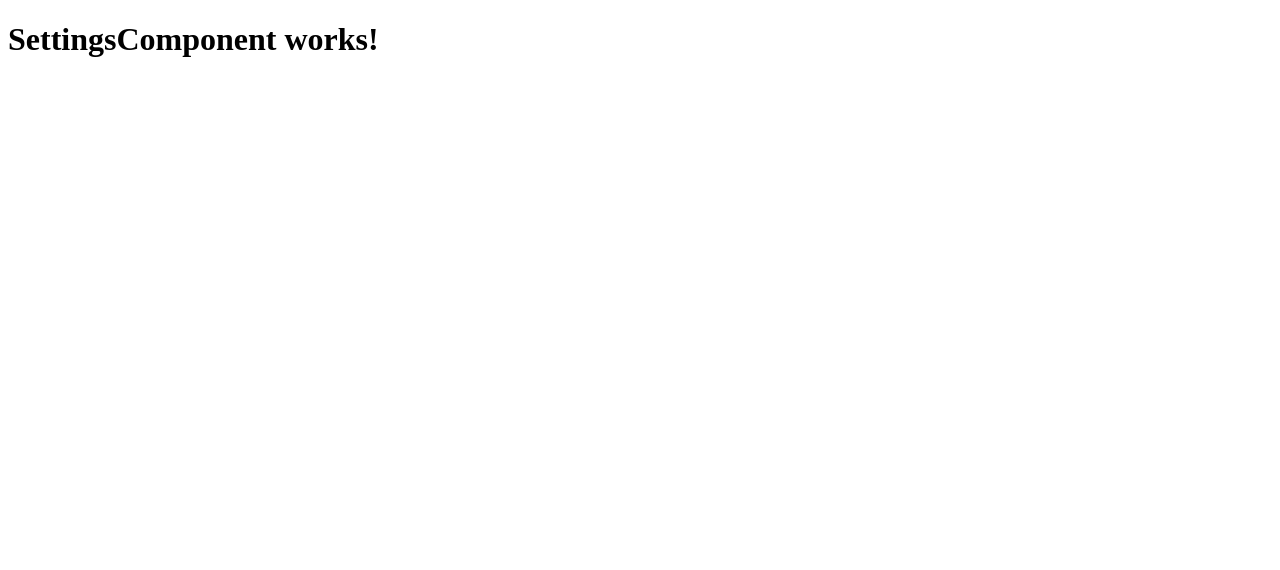
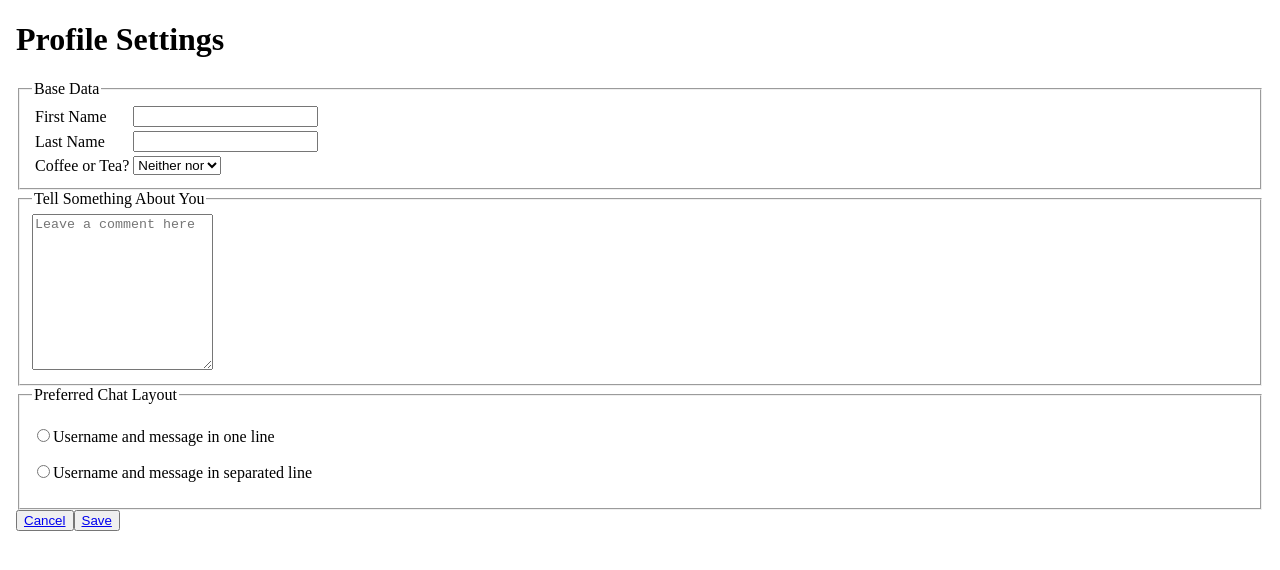
Before and after one commit to hamteer/WBTPraktikum, an Angular app: page /settings in a window 1280 px wide. Shown: the top 570 px of the page. Built offline with nearby package versions, Linux system fonts and the light colour scheme.

Commit message:
html bodys in components eingefügt, bildverlinkungen angepasst, link-mapping angepasst

```diff
--- a/src/app/components/chat/chat.component.html
+++ b/src/app/components/chat/chat.component.html
@@ -1,5 +1,25 @@
-<h1>ChatComponent works!</h1>
+<body>
+    <h1>Chat with Tom</h1>
+    <a [routerLink]="['/friends']">&lt; Back</a> |
+    <a [routerLink]="['/profile']">Profile</a> |
+    <a [routerLink]="['/friends']" class="dangerLink">Remove Friend</a>
 
+    <!--Nachrichten-->
+    <hr>
+    <fieldset class="containerBox chatContainer">
+        <ul class="chat" id="chatList">
+        </ul>
+    </fieldset>
+    <hr>
+    <!--form class="singleTextForm"-->
+        <input type="text" placeholder="New Message" class="formText" id="inputMsg">
+        <button class="formButton" id="sendBtn">Send</button> <br>
+    <!--/form-->
+    <script type="text/javascript" src="../js/chat.js"></script>
+</body>
+
+
+<!-- default code -->
 <div #messagesDiv>
     <!-- hier kommen die Nachrichten rein -->
     Nachricht 1
--- a/src/app/components/friends/friends.component.html
+++ b/src/app/components/friends/friends.component.html
@@ -1 +1,65 @@
-<h1>FriendsComponent works!</h1>
+<body onload="loadUsers()">
+    <h1>Friends</h1>
+    <p>
+        <a href="logout.html">&lt; Logout</a> | <a href="settings.html">Settings</a>
+    </p>
+    <hr>
+    <div class="containerBox">
+        <ul class="friendsList">
+            <li class="friend">
+                <p class="friendContainer">
+                    <span class="friendName">
+                        <a [routerLink]="['/chat']">Tom</a>
+                    </span>
+                    <span class="newMessages">
+                        3
+                    </span>
+                </p>
+            </li>
+
+            <li class="friend">
+                <p class="friendContainer">
+                    <span class="friendName">
+                        <a [routerLink]="['/chat']">Marvin</a>
+                    </span>
+                    <span class="newMessages">
+                        1
+                    </span>
+                </p>
+            </li>
+
+            <li class="friend">
+                <p class="friendContainer">
+                    <span class="friendName">
+                        <a [routerLink]="['/chat']">Tick</a>
+                    </span>
+                    <span class="newMessages">
+
+                    </span>
+                </p>
+            </li>
+
+            <li class="friend">
+                <p class="friendContainer">
+                    <span class="friendName">
+                        <a [routerLink]="['/chat']">Trick</a>
+                    </span>
+                    <span class="newMessages">
+
+                    </span>
+                </p>
+            </li>
+        </ul>
+    </div>
+    <hr>
+    <h2>New Requests</h2>
+    <ol>
+        <li><a [routerLink]="['/chat']">Friend request from <strong>Track</strong></a></li>
+    </ol>
+    <hr>
+    <form class="singleTextForm">
+        <input type="text" id="addFriendFeld" placeholder="Add Friend to List" list="userList" class="formText" autocomplete="off">
+        <button type="submit" class="formButton">Add</button>
+        <datalist id="userList"></datalist>
+    </form>
+</body>
--- a/src/app/components/login/login.component.html
+++ b/src/app/components/login/login.component.html
@@ -1 +1,35 @@
-<h1>LoginComponent works!</h1>
+<body>
+    <div class="centerBox">
+        <img src="..\..\..\assets\images\chat.png" alt="chat.png" width='90' height='90'>
+    </div>
+    <h1>Please sign in</h1>
+
+    <form method="GET" class="dottedForm logRegBox">
+        <fieldset>
+            <legend>Login</legend>
+            <table>
+                <tr>
+                    <td>
+                        <label for="usernameFeld">Username</label>
+                    </td>
+                    <td>
+                        <input type="text" id="usernameFeld" placeholder="Username" required>
+                    </td>
+                </tr>
+                <tr>
+                    <td>
+                        <label for="passwordFeld">Password</label>
+                    </td>
+                    <td>
+                        <input type="password" id="passwordFeld" placeholder="Password" required>
+                    </td>
+                </tr>
+            </table>
+        </fieldset>
+        <div class="centerBox">
+            <button class="formButton"><a [routerLink]="['/chat']" class="buttonLink">Register</a></button>
+            <button class="submitButton" type="submit"><a [routerLink]="['/friends']">Login</a></button>
+        </div>
+    </form>
+
+</body>
--- a/src/app/components/logout/logout.component.html
+++ b/src/app/components/logout/logout.component.html
@@ -1 +1,13 @@
-<h1>LogoutComponent works!</h1>
+<body>
+    <div class="centerBox">
+        <img src="..\..\..\assets\images\logout.png" alt="logout.png" width='90' height='90'>
+
+        <h1>Logged out...</h1>
+        <p>
+            See u!
+        </p>
+        <p>
+            <a [routerLink]="['/login']">Login again</a>
+        </p>
+    </div>
+</body>
--- a/src/app/components/profile/profile.component.html
+++ b/src/app/components/profile/profile.component.html
@@ -1 +1,31 @@
-<h1>ProfileComponent works!</h1>
+<body>
+    <h2>Profile of Tom</h2>
+    <p>
+        <a [routerLink]="['/chat']">Back to chat</a> | <a [routerLink]="['/friends']" class="dangerLink">Remove friend</a>
+    </p>
+
+    <div class="profile">
+        <div class="profilePic">
+            <img src="..\..\..\assets\images\profile.png" alt="profile.png">
+        </div>
+
+        <fieldset class="profileBox">
+            <p>
+                Lorem ipsum dolor sit amet, consectetur adipiscing elit,
+                sed do eiusmod tempor incididunt ut labore et dolore magna aliqua.
+                Ut enim ad minim veniam, quis nostrud exercitation ullamco laboris
+                nisi ut aliquip ex ea commodo consequat. Duis aute irure dolor in
+                reprehenderit in voluptate velit esse cillum dolore eu fugiat nulla pariatur.
+                Excepteur sint occaecat cupidatat non proident, sunt in culpa qui
+                officia deserunt mollit anim id est laborum.
+            </p>
+            <dl>
+                <dt>Coffee or Tea?</dt>
+                <dd>Tea</dd>
+                <dt>Name</dt>
+                <dd>Thomas</dd>
+            </dl>
+        </fieldset>
+    </div>
+
+</body>
--- a/src/app/components/register/register.component.html
+++ b/src/app/components/register/register.component.html
@@ -1 +1,43 @@
-<h1>RegisterComponent works!</h1>
+<body>
+    <div class="centerBox">
+        <img src="..\..\..\assets\images\user.png" alt="logo" width="85" height="85">
+    </div>
+    <h1>Register yourself</h1>
+    <form method="post" class="logRegBox">
+        <fieldset>
+            <legend>Register</legend>
+            <table>
+                <tr>
+                    <td>
+                        <label for="username">Username</label>
+                    </td>
+                    <td>
+                        <input id="username" type="text" name="user" placeholder="Username" required>
+                    </td>
+                </tr>
+                <tr>
+                    <td>
+                        <label for="password">Password</label>
+                    </td>
+                    <td>
+                        <input id="password" type="password" name="pwd" placeholder="Password" required>
+                    </td>
+                </tr>
+                <tr>
+                    <td>
+                        <label for="confirmPassword">Confirm Password</label>
+                    </td>
+                    <td>
+                        <input id="confirmPassword" type="password" name="conPwd" placeholder="Confirm Password" required>
+                    </td>
+                </tr>
+            </table>
+        </fieldset>
+    </form>
+    <div class="centerBox">
+        <button class="formButton" type="reset"><a [routerLink]="['/login']" class="buttonLink">Cancel</a></button>
+        <button class="submitButton" type="submit"><a [routerLink]="['/friends']">Create account</a></button>
+    </div>
+
+    <script src="../js/registerCheck.js"></script>
+</body>
--- a/src/app/components/settings/settings.component.html
+++ b/src/app/components/settings/settings.component.html
@@ -1 +1,55 @@
-<h1>SettingsComponent works!</h1>
+<body>
+    <h1>Profile Settings</h1>
+    <form>
+        <fieldset>
+            <legend>Base Data</legend>
+            <table>
+                <tr>
+                    <td>
+                        <label for="firstName">First Name</label>
+                    </td>
+                    <td>
+                        <input id="firstName" type="text">
+                    </td>
+                </tr>
+                <tr>
+                    <td>
+                        <label for="lastName">Last Name</label>
+                    </td>
+                    <td>
+                        <input id="lastName" type="text">
+                    </td>
+                </tr>
+                <tr>
+                    <td>
+                        <label for="coffeOrTea">Coffee or Tea?</label>
+                    </td>
+                    <td>
+                        <select name="drink" id="drink">
+                            <option value="Neither nor">Neither nor</option>
+                            <option value="Coffee">Coffee</option>
+                            <option value="Tea">Tea</option>
+                        </select>
+                    </td>
+                </tr>
+            </table>
+        </fieldset>
+        <fieldset>
+            <legend>Tell Something About You</legend>
+            <textarea name="Comment" id="Comment" rows="10" placeholder="Leave a comment here"></textarea>
+        </fieldset>
+        <fieldset>
+            <legend>Preferred Chat Layout</legend>
+            <p>
+                <input type="radio" id="oneline" name="username" value="oneliner"> <label for="oneline">Username and
+                    message in one line</label>
+            </p>
+            <p>
+                <input type="radio" id="separated" name="username" value="separated"> <label for="separated">Username
+                    and message in separated line</label>
+            </p>
+        </fieldset>
+        <button class="formButton" type="reset"><a [routerLink]="['/friends']" class="buttonLink">Cancel</a></button>
+        <button class="submitButton" type="submit"><a [routerLink]="['/settings']" class="buttonLink">Save</a></button>
+    </form>
+</body>
```
